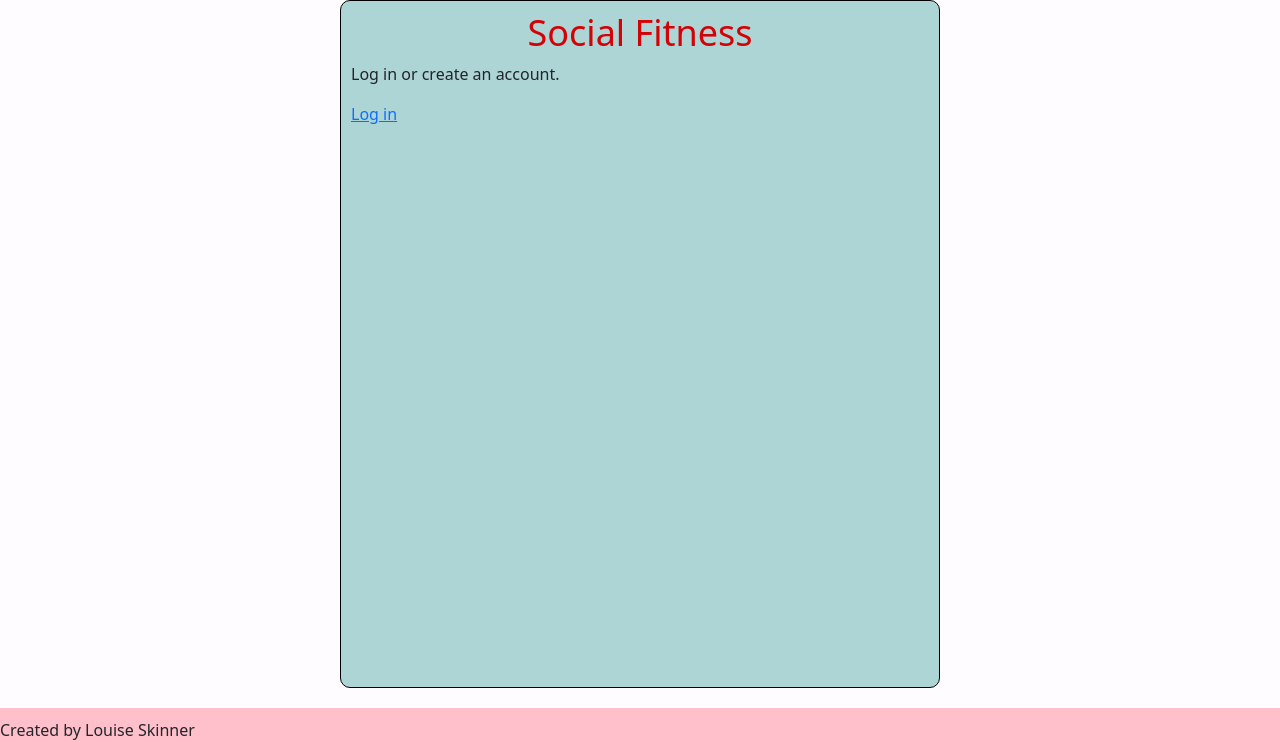
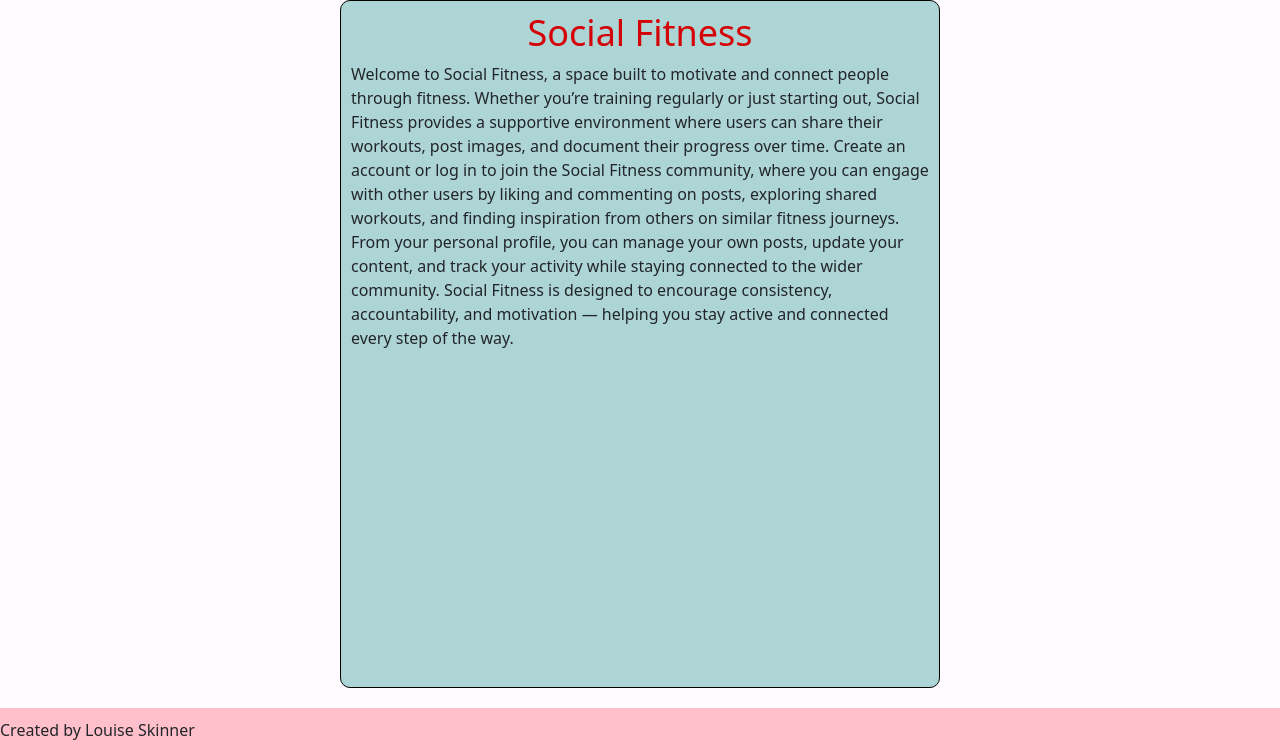
Before and after one commit to Louiseskinner01/project3-social-fitness, a Django app: page / in a window 1280 px wide. Shown: the part 58-800 px from the top of the page. Run offline with Django 4.2, Linux system fonts and the light colour scheme.

Commit message:
Add a homepage introduction for users that do not have an account or are not logged in

```diff
--- a/social/templates/social/landing.html
+++ b/social/templates/social/landing.html
@@ -2,8 +2,8 @@
 
 {% block content %}
   <h1>Social Fitness</h1>
-  <p>Log in or create an account.</p>
-
-  <a href="{% url 'login' %}">Log in</a>
+  <p>Welcome to Social Fitness, a space built to motivate and connect people through fitness. Whether you’re training regularly or just starting out, Social Fitness provides a supportive environment where users can share their workouts, post images, and document their progress over time.
+    Create an account or log in to join the Social Fitness community, where you can engage with other users by liking and commenting on posts, exploring shared workouts, and finding inspiration from others on similar fitness journeys.
+    From your personal profile, you can manage your own posts, update your content, and track your activity while staying connected to the wider community. Social Fitness is designed to encourage consistency, accountability, and motivation — helping you stay active and connected every step of the way.</p>
 
 {% endblock %}
```
